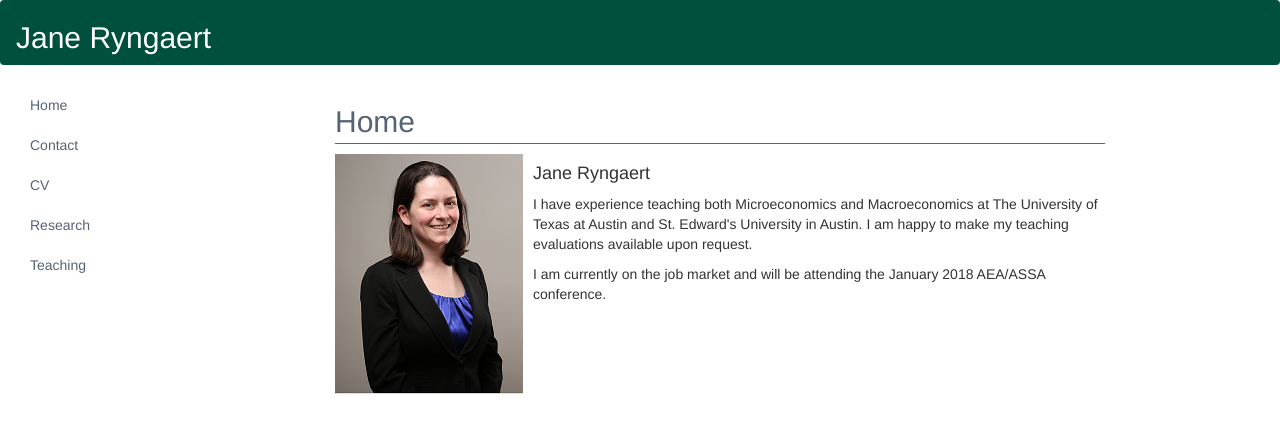
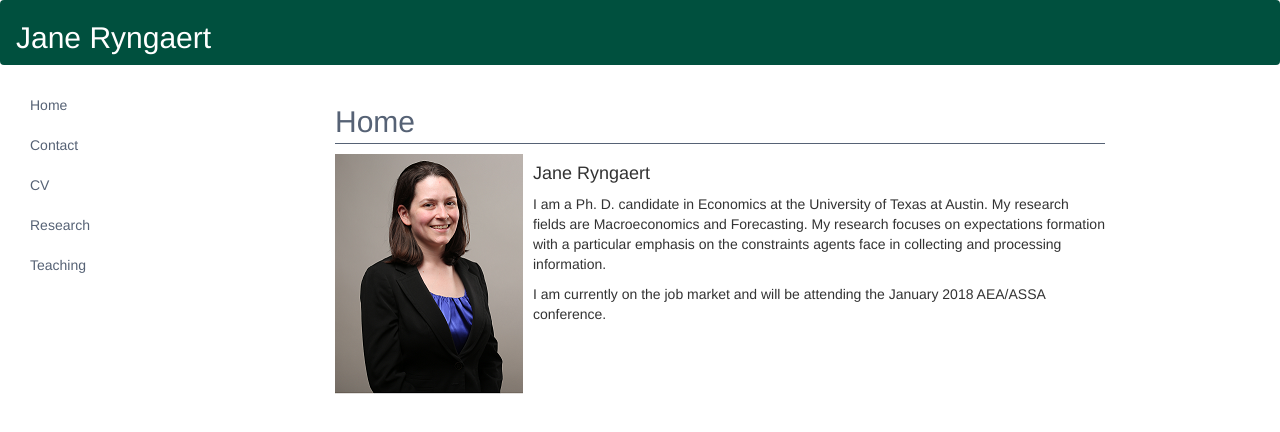
Before and after one commit to janeryngaert/janeryngaert.github.io, a website: page index.html at #!/home in a window 1280 px wide. Drawn offline with nearby package versions, Linux system fonts and the light colour scheme; some packages are replaced by stand-ins of ours.

Commit message:
fix text

```diff
--- a/app/views/home.html
+++ b/app/views/home.html
@@ -11,11 +11,12 @@
             </div>
             <div class="media-body">
                 <h4 clas="media-heading">Jane Ryngaert</h5>
-                <p>
-             I have experience teaching both Microeconomics and Macroeconomics at The University of Texas at Austin and St. Edward's University in Austin.  I am happy to make my teaching evaluations available upon request.
-                </p>
-                <p>I am currently on the job market and will be attending the January
-                2018 AEA/ASSA conference.</p>
+                    <p>
+                        I am a Ph. D. candidate in Economics at the University of Texas at Austin. My research fields are Macroeconomics and Forecasting.
+                        My research focuses on expectations formation with a particular emphasis on the constraints agents
+                        face in collecting and processing information.</p>
+                    <p> I am currently on the job market and will be attending the January 2018 AEA/ASSA conference.
+                    </p>
             </div>
         </div>
 
```
